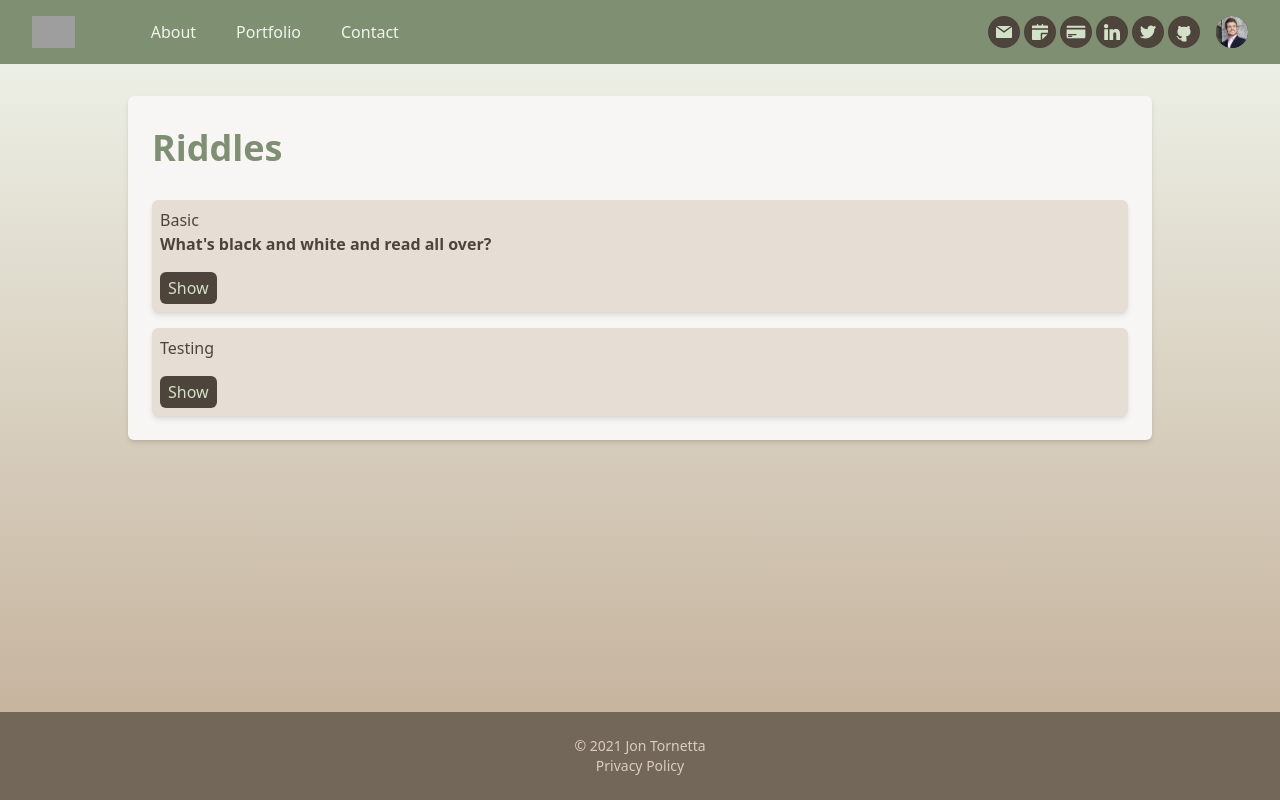
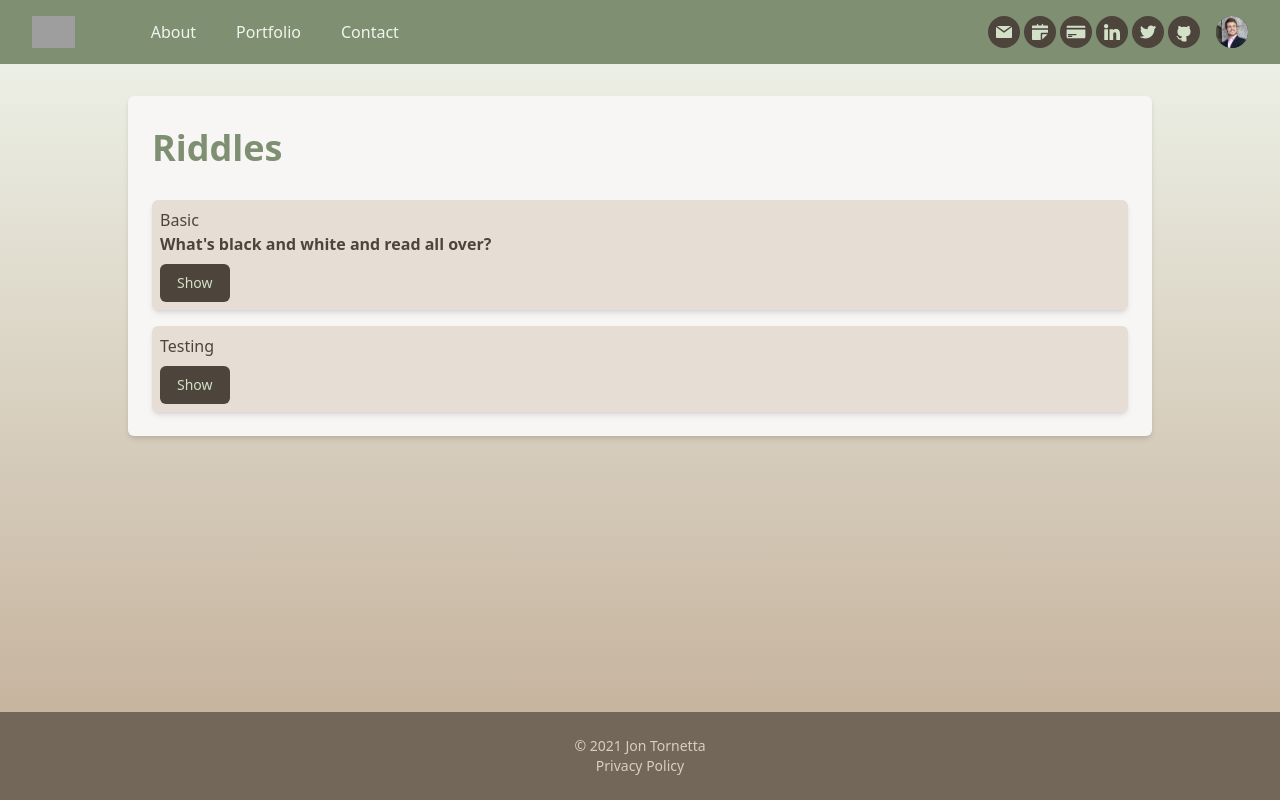
Before and after one commit to jmtornetta/jmtornetta-nextjs, a Next.js app: page /portfolio/riddles in a window 1280 px wide. Built offline with nearby package versions, Linux system fonts and the light colour scheme; grey boxes are pictures that could not be loaded.

Commit message:
Refactor: Abstract button component

```diff
--- /dev/null
+++ b/components/button.jsx
@@ -0,0 +1,8 @@
+export default function Button(props) {
+  return(
+    <button type="button" onClick={props.onClick}
+      className={`${props.className} inline-flex justify-center w-full px-4 py-2 text-base font-medium border border-transparent rounded-md focus:outline-none focus:ring-2 focus:ring-offset-2 focus:ring-olive-500 sm:w-auto sm:text-sm bg-brown-800 text-olive-300 hover:bg-olive-500 hover:text-brown-800`}>
+      {props.children}
+    </button>
+  )
+}
--- a/components/riddleBox.jsx
+++ b/components/riddleBox.jsx
@@ -1,9 +1,7 @@
-import { Transition } from '@headlessui/react';
+import { Transition } from '@headlessui/react'
+import Button from './button'
+
 export default function RiddleBox(props){
-  const style = {
-    opacity: props.isShown ? "100%" : "0%"
-  }
-  // ^ probably won't work because page is being re-rendered so technically this style property isn't "changing"
   return (
     <div id="riddleBox" className="p-2 mx-auto mt-4 rounded-md shadow-md bg-brown-200">
       <h2>{props.title}</h2>
@@ -23,7 +21,7 @@ export default function RiddleBox(props){
       >
         {props.answer}
       </Transition>
-      <button className="px-2 py-1 mt-4 rounded-md bg-brown-800 text-olive-300 hover:bg-olive-500 hover:text-brown-800" onClick={props.handleClick}>{props.isShown ? "Hide" : "Show"}</button>
+      <Button className="mt-2" onClick={props.handleClick}>{props.isShown ? "Hide" : "Show"}</Button>
     </div>
   )
 }
```
